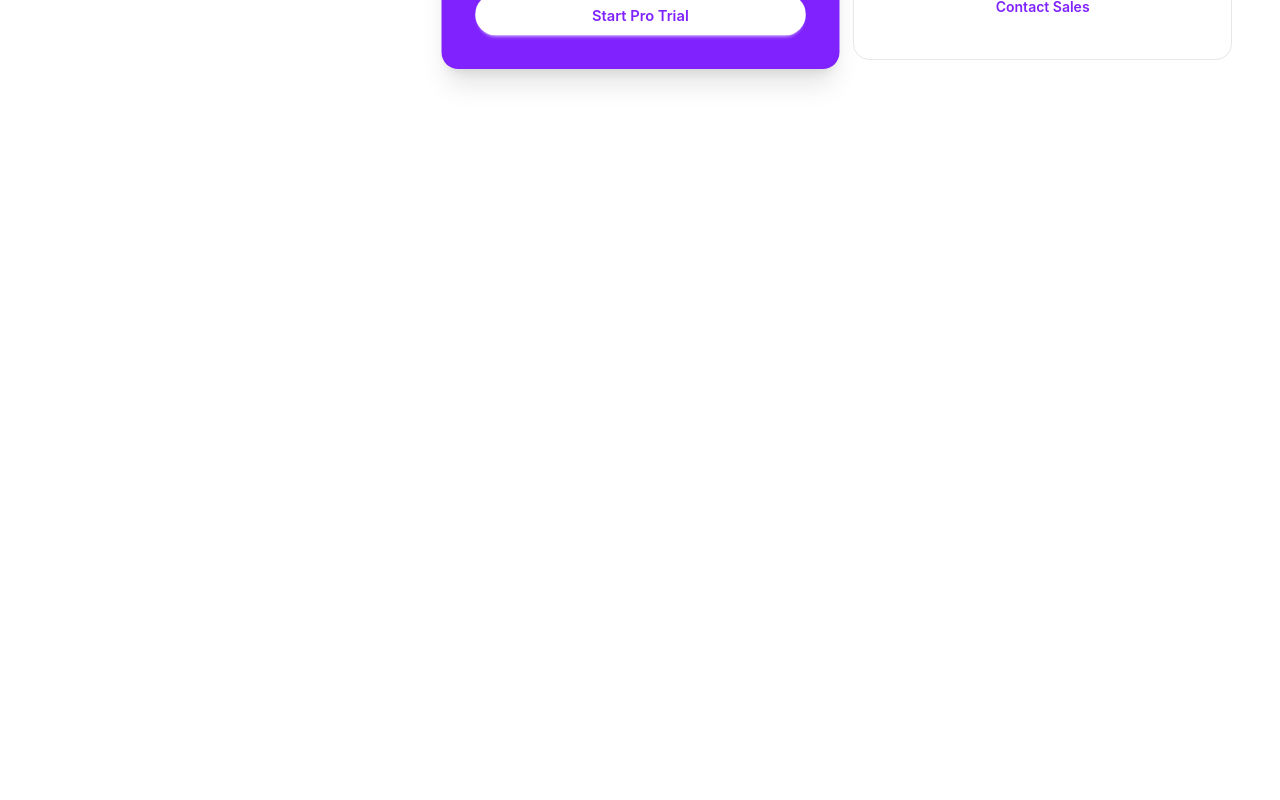
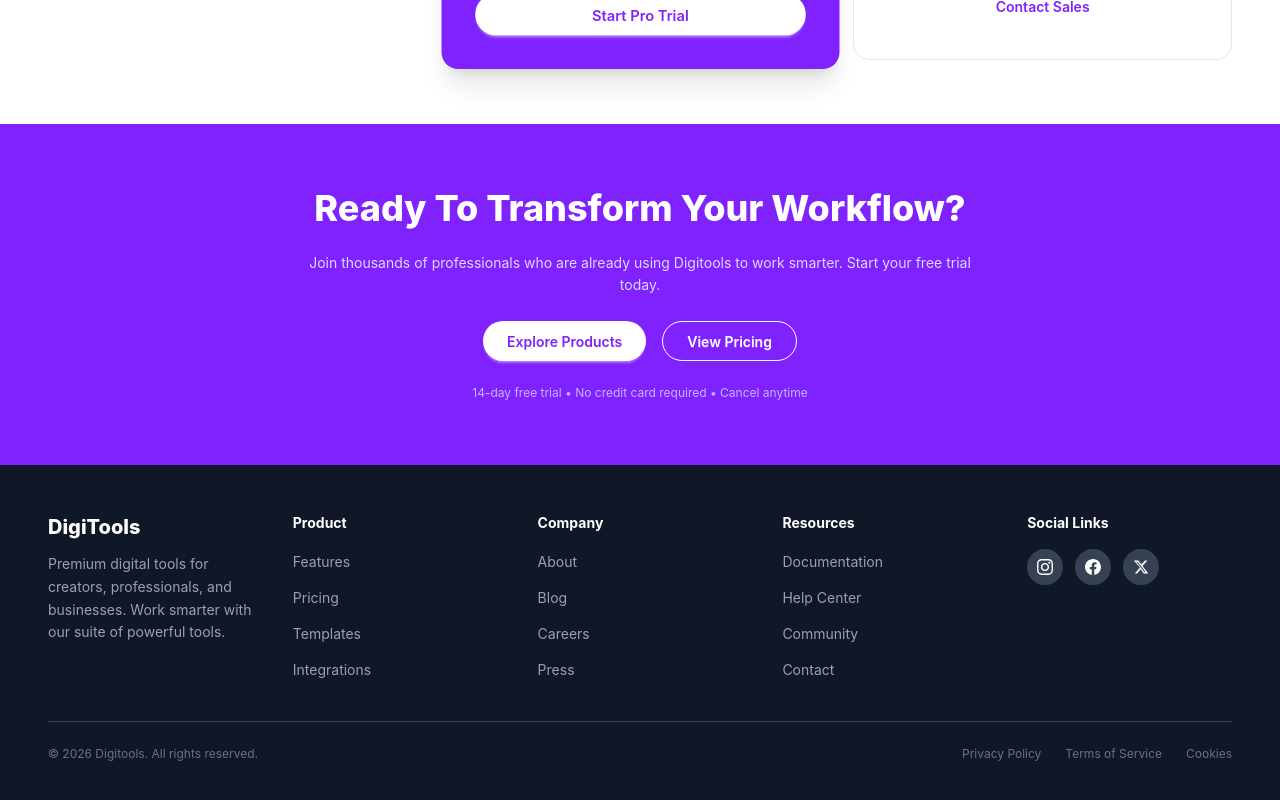
Before and after one commit to mdrifat107590/a6-digi-platform, a React (Vite) app: page / in a window 1280 px wide. Shown: the part 3058-3858 px from the top of the page. Before the commit the page ends 3182 px from the top, so only its background shows below. Built offline with nearby package versions, Linux system fonts and the light colour scheme.

Commit message:
designed footer

```diff
--- a/package.json
+++ b/package.json
@@ -13,6 +13,7 @@
     "@tailwindcss/vite": "^4.2.4",
     "react": "^19.2.5",
     "react-dom": "^19.2.5",
+    "react-toastify": "^11.1.0",
     "tailwindcss": "^4.2.4"
   },
   "devDependencies": {
--- a/src/App.jsx
+++ b/src/App.jsx
@@ -5,6 +5,7 @@ import Stats from './Components/Stats'
 import Products from './Components/Product/Products'
 import Steps from './Components/Steps'
 import Pricing from './Components/Pricing'
+import Footer from './Components/Footer'
 
 function App() {
 
@@ -17,6 +18,7 @@ function App() {
       <Products></Products>
       <Steps></Steps>
       <Pricing></Pricing>
+      <Footer></Footer>
     </>
   )
 }
--- /dev/null
+++ b/src/Components/Footer.jsx
@@ -0,0 +1,109 @@
+const Footer = () => {
+  return (
+    <footer>
+      <div className="bg-violet-600 py-16 px-4 lg:px-12 text-center">
+        <div className="max-w-2xl mx-auto space-y-6">
+          <h2 className="text-3xl lg:text-4xl font-extrabold text-white">
+            Ready To Transform Your Workflow?
+          </h2>
+          <p className="text-violet-200 text-sm leading-relaxed">
+            Join thousands of professionals who are already using Digitools to work smarter.
+            Start your free trial today.
+          </p>
+          <div className="flex items-center justify-center gap-4 flex-wrap">
+            <button className="btn bg-white text-violet-600 hover:bg-gray-100 rounded-full px-6 border-none font-semibold">
+              Explore Products
+            </button>
+            <button className="btn btn-outline border-white text-white hover:bg-white hover:text-violet-600 rounded-full px-6">
+              View Pricing
+            </button>
+          </div>
+          <p className="text-violet-300 text-xs">
+            14-day free trial • No credit card required • Cancel anytime
+          </p>
+        </div>
+      </div>
+
+      <div className="bg-gray-900 py-12 px-4 lg:px-12">
+        <div className="max-w-7xl mx-auto">
+          <div className="grid grid-cols-1 sm:grid-cols-2 lg:grid-cols-5 gap-10 mb-10">
+
+            <div className="lg:col-span-1">
+              <h3 className="text-xl font-extrabold text-white mb-3">DigiTools</h3>
+              <p className="text-gray-400 text-sm leading-relaxed">
+                Premium digital tools for creators, professionals, and businesses. Work smarter with our suite of powerful tools.
+              </p>
+            </div>
+
+            <div>
+              <h4 className="text-white font-bold text-sm mb-4">Product</h4>
+              <ul className="space-y-3">
+                {["Features", "Pricing", "Templates", "Integrations"].map((item) => (
+                  <li key={item}>
+                    <a className="text-gray-400 text-sm hover:text-white cursor-pointer transition-colors">{item}</a>
+                  </li>
+                ))}
+              </ul>
+            </div>
+
+            <div>
+              <h4 className="text-white font-bold text-sm mb-4">Company</h4>
+              <ul className="space-y-3">
+                {["About", "Blog", "Careers", "Press"].map((item) => (
+                  <li key={item}>
+                    <a className="text-gray-400 text-sm hover:text-white cursor-pointer transition-colors">{item}</a>
+                  </li>
+                ))}
+              </ul>
+            </div>
+
+            <div>
+              <h4 className="text-white font-bold text-sm mb-4">Resources</h4>
+              <ul className="space-y-3">
+                {["Documentation", "Help Center", "Community", "Contact"].map((item) => (
+                  <li key={item}>
+                    <a className="text-gray-400 text-sm hover:text-white cursor-pointer transition-colors">{item}</a>
+                  </li>
+                ))}
+              </ul>
+            </div>
+
+            <div>
+              <h4 className="text-white font-bold text-sm mb-4">Social Links</h4>
+              <div className="flex items-center gap-3">
+                <a className="w-9 h-9 bg-gray-700 hover:bg-violet-600 rounded-full flex items-center justify-center cursor-pointer transition-colors">
+                  <svg xmlns="http://www.w3.org/2000/svg" className="w-4 h-4 text-white fill-white" viewBox="0 0 24 24">
+                    <path d="M12 2.163c3.204 0 3.584.012 4.85.07 3.252.148 4.771 1.691 4.919 4.919.058 1.265.069 1.645.069 4.849 0 3.205-.012 3.584-.069 4.849-.149 3.225-1.664 4.771-4.919 4.919-1.266.058-1.644.07-4.85.07-3.204 0-3.584-.012-4.849-.07-3.26-.149-4.771-1.699-4.919-4.92-.058-1.265-.07-1.644-.07-4.849 0-3.204.013-3.583.07-4.849.149-3.227 1.664-4.771 4.919-4.919 1.266-.057 1.645-.069 4.849-.069zm0-2.163c-3.259 0-3.667.014-4.947.072-4.358.2-6.78 2.618-6.98 6.98-.059 1.281-.073 1.689-.073 4.948 0 3.259.014 3.668.072 4.948.2 4.358 2.618 6.78 6.98 6.98 1.281.058 1.689.072 4.948.072 3.259 0 3.668-.014 4.948-.072 4.354-.2 6.782-2.618 6.979-6.98.059-1.28.073-1.689.073-4.948 0-3.259-.014-3.667-.072-4.947-.196-4.354-2.617-6.78-6.979-6.98-1.281-.059-1.69-.073-4.949-.073zm0 5.838c-3.403 0-6.162 2.759-6.162 6.162s2.759 6.163 6.162 6.163 6.162-2.759 6.162-6.163c0-3.403-2.759-6.162-6.162-6.162zm0 10.162c-2.209 0-4-1.79-4-4 0-2.209 1.791-4 4-4s4 1.791 4 4c0 2.21-1.791 4-4 4zm6.406-11.845c-.796 0-1.441.645-1.441 1.44s.645 1.44 1.441 1.44c.795 0 1.439-.645 1.439-1.44s-.644-1.44-1.439-1.44z"/>
+                  </svg>
+                </a>
+                <a className="w-9 h-9 bg-gray-700 hover:bg-violet-600 rounded-full flex items-center justify-center cursor-pointer transition-colors">
+                  <svg xmlns="http://www.w3.org/2000/svg" className="w-4 h-4 text-white fill-white" viewBox="0 0 24 24">
+                    <path d="M24 12.073c0-6.627-5.373-12-12-12s-12 5.373-12 12c0 5.99 4.388 10.954 10.125 11.854v-8.385H7.078v-3.47h3.047V9.43c0-3.007 1.792-4.669 4.533-4.669 1.312 0 2.686.235 2.686.235v2.953H15.83c-1.491 0-1.956.925-1.956 1.874v2.25h3.328l-.532 3.47h-2.796v8.385C19.612 23.027 24 18.062 24 12.073z"/>
+                  </svg>
+                </a>
+                <a className="w-9 h-9 bg-gray-700 hover:bg-violet-600 rounded-full flex items-center justify-center cursor-pointer transition-colors">
+                  <svg xmlns="http://www.w3.org/2000/svg" className="w-4 h-4 text-white fill-white" viewBox="0 0 24 24">
+                    <path d="M18.244 2.25h3.308l-7.227 8.26 8.502 11.24H16.17l-4.714-6.231-5.401 6.231H2.744l7.737-8.835L1.254 2.25H8.08l4.253 5.622zm-1.161 17.52h1.833L7.084 4.126H5.117z"/>
+                  </svg>
+                </a>
+              </div>
+            </div>
+
+          </div>
+
+          <div className="border-t border-gray-700 pt-6 flex flex-col sm:flex-row items-center justify-between gap-4">
+            <p className="text-gray-500 text-xs">© 2026 Digitools. All rights reserved.</p>
+            <div className="flex items-center gap-6">
+              {["Privacy Policy", "Terms of Service", "Cookies"].map((item) => (
+                <a key={item} className="text-gray-500 text-xs hover:text-white cursor-pointer transition-colors">{item}</a>
+              ))}
+            </div>
+          </div>
+
+        </div>
+      </div>
+    </footer>
+  );
+};
+
+export default Footer;
```
Also changed, not shown: 1 other file (tests, documents, lock files or other folders).
